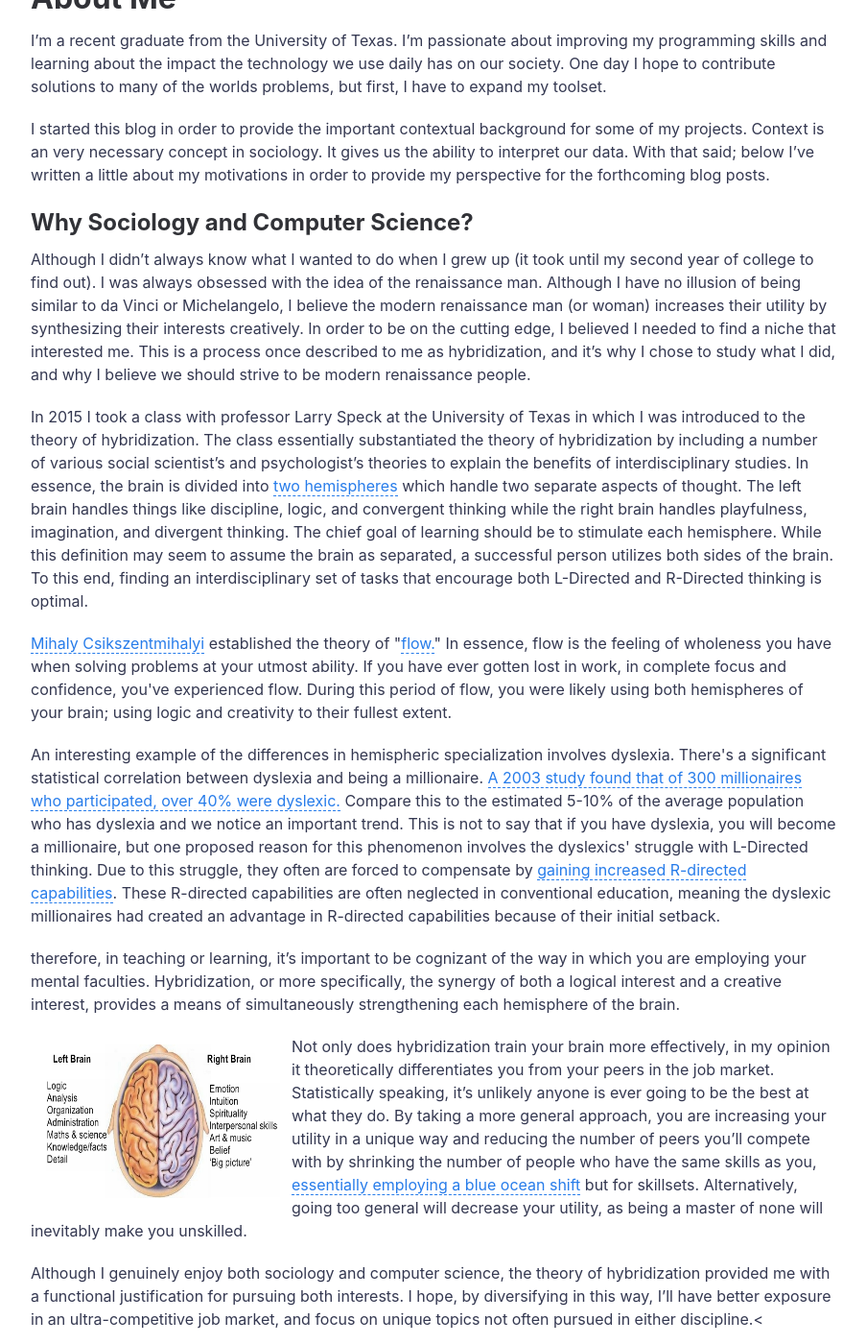
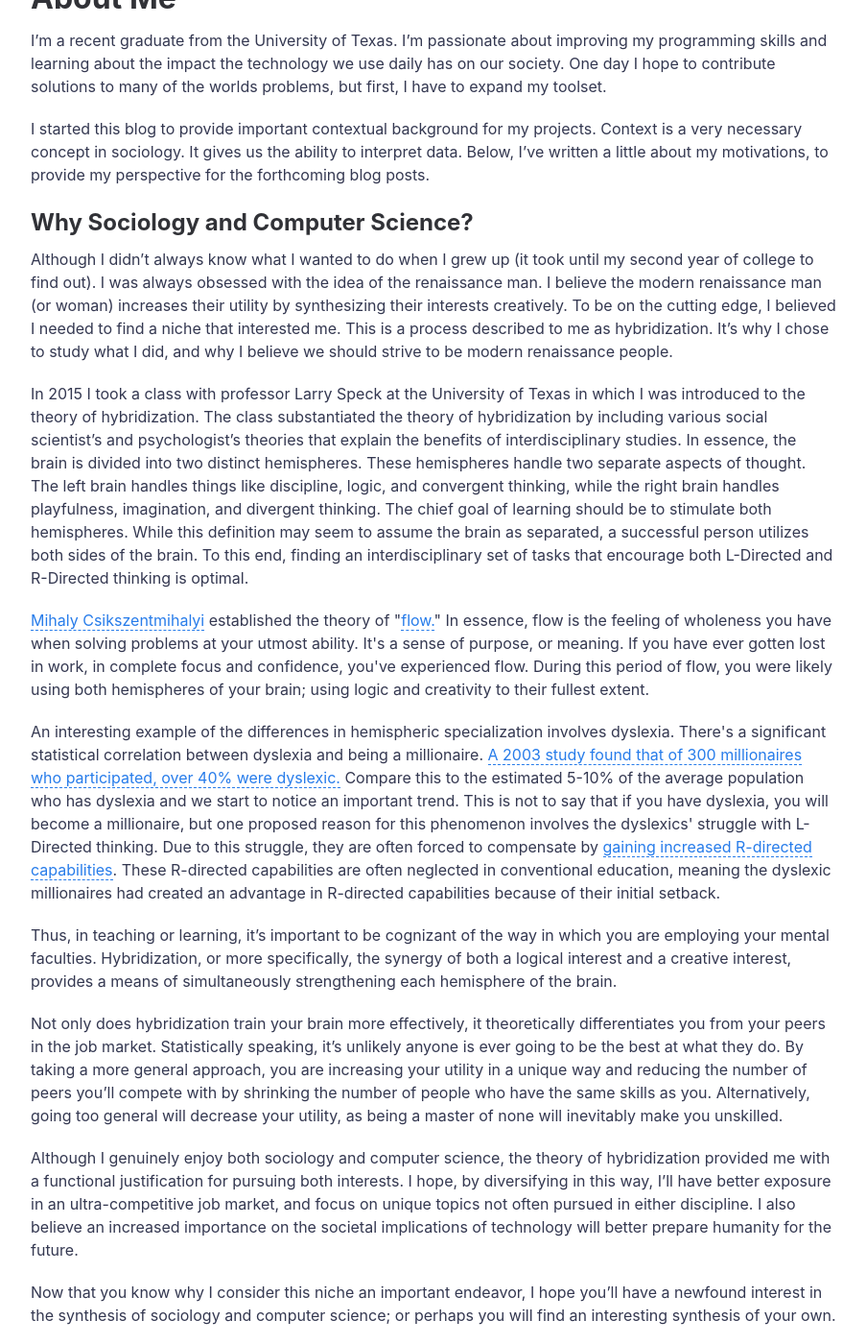
Before and after one commit to Chigg/Chigg.github.io, a Jekyll site: the page built from about.md, in a window 1280 px wide and 1400 px high, scrolled down 346 px. Shown: the whole window at 96% size, without its empty margins (188-1091 px from the left). Built offline with Jekyll 4.4.1, drawn with Linux system fonts in a browser that asks for light colours; some of the changed text lies outside the part shown.

Commit message:
fixed some typos

```diff
--- a/about.md
+++ b/about.md
@@ -6,25 +6,22 @@
 # About Me
 I'm a recent graduate from the University of Texas. I'm passionate about improving my programming skills and learning about the impact the technology we use daily has on our society. One day I hope to contribute solutions to many of the worlds problems, but first, I have to expand my toolset.
 
-I started this blog in order to provide the important contextual background for some of my projects. Context is an very necessary concept in sociology. It gives us the ability to interpret our data. With that said; below I've written a little about my motivations in order to provide my perspective for the forthcoming blog posts.
+I started this blog to provide important contextual background for  my projects. Context is a very necessary concept in sociology. It gives us the ability to interpret data. Below, I've written a little about my motivations, to provide my perspective for the forthcoming blog posts.
 
 ## Why Sociology and Computer Science?
 
-Although I didn't always know what I wanted to do when I grew up (it took until my second year of college to find out). I was always obsessed with the idea of the renaissance man. Although I have no illusion of being similar to da Vinci or Michelangelo, I believe the modern renaissance man (or woman) increases their utility by synthesizing their interests creatively. In order to be on the cutting edge, I believed I needed to find a niche that interested me. This is a process once described to me as hybridization, and it's why I chose to study what I did, and why I believe we should strive to be modern renaissance people.
+Although I didn't always know what I wanted to do when I grew up (it took until my second year of college to find out). I was always obsessed with the idea of the renaissance man. I believe the modern renaissance man (or woman) increases their utility by synthesizing their interests creatively. To be on the cutting edge, I believed I needed to find a niche that interested me. This is a process described to me as hybridization. It's why I chose to study what I did, and why I believe we should strive to be modern renaissance people.
 
-  In 2015 I took a class with professor Larry Speck at the University of Texas in which I was introduced to the theory of hybridization. The class essentially substantiated the theory of hybridization by including a number of various social scientist's and psychologist's theories to explain the benefits of interdisciplinary studies. In essence, the brain is divided into <a href = "http://brainmadesimple.com/left-and-right-hemispheres.html"> two hemispheres</a> which handle two separate aspects of thought. The left brain handles things like discipline, logic, and convergent thinking while the right brain handles playfulness, imagination, and divergent thinking. The chief goal of learning should be to stimulate each hemisphere. While this definition may seem to assume the brain as separated, a successful person utilizes both sides of the brain. To this end, finding an interdisciplinary set of tasks that encourage both L-Directed and R-Directed thinking is optimal.
+  In 2015 I took a class with professor Larry Speck at the University of Texas in which I was introduced to the theory of hybridization. The class substantiated the theory of hybridization by including various social scientist's and psychologist's theories that explain the benefits of interdisciplinary studies. In essence, the brain is divided into two distinct hemispheres. These hemispheres handle two separate aspects of thought. The left brain handles things like discipline, logic, and convergent thinking, while the right brain handles playfulness, imagination, and divergent thinking. The chief goal of learning should be to stimulate both hemispheres. While this definition may seem to assume the brain as separated, a successful person utilizes both sides of the brain. To this end, finding an interdisciplinary set of tasks that encourage both L-Directed and R-Directed thinking is optimal.
 
-  <p><a href= "https://en.wikipedia.org/wiki/Mihaly_Csikszentmihalyi"> Mihaly Csikszentmihalyi</a> established the theory of "<a href= "https://www.amazon.com/Flow-Psychology-Experience-Perennial-Classics/dp/0061339202">flow.</a>" In essence, flow is the feeling of wholeness you have when solving problems at your utmost ability. If you have ever gotten lost in work, in complete focus and confidence, you've experienced flow. During this period of flow, you were likely using both hemispheres of your brain; using logic and creativity to their fullest extent.</p>
+  <p><a href= "https://en.wikipedia.org/wiki/Mihaly_Csikszentmihalyi"> Mihaly Csikszentmihalyi</a> established the theory of "<a href= "https://www.amazon.com/Flow-Psychology-Experience-Perennial-Classics/dp/0061339202">flow.</a>" In essence, flow is the feeling of wholeness you have when solving problems at your utmost ability. It's a sense of purpose, or meaning. If you have ever gotten lost in work, in complete focus and confidence, you've experienced flow. During this period of flow, you were likely using both hemispheres of your brain; using logic and creativity to their fullest extent.</p>
 
-  <p>An interesting example of the differences in hemispheric specialization involves dyslexia. There's a significant statistical correlation between dyslexia and being a millionaire. <a href = "http://www.ldonline.org/article/5665/"> A 2003 study found that of 300 millionaires who participated, over 40% were dyslexic.</a> Compare this to the estimated 5-10% of the average population who has dyslexia and we notice an important trend. This is not to say that if you have dyslexia, you will become a millionaire, but one proposed reason for this phenomenon involves the dyslexics' struggle with L-Directed thinking. Due to this struggle, they often are forced to compensate by <a href="https://blog.dyslexia.com/research-right-brain-strategies/">gaining increased R-directed capabilities</a>. These R-directed capabilities are often neglected in conventional education, meaning the dyslexic millionaires had created an advantage in R-directed capabilities because of their initial setback.</p>
+  <p>An interesting example of the differences in hemispheric specialization involves dyslexia. There's a significant statistical correlation between dyslexia and being a millionaire. <a href = "http://www.ldonline.org/article/5665/"> A 2003 study found that of 300 millionaires who participated, over 40% were dyslexic.</a> Compare this to the estimated 5-10% of the average population who has dyslexia and we start to notice an important trend. This is not to say that if you have dyslexia, you will become a millionaire, but one proposed reason for this phenomenon involves the dyslexics' struggle with L-Directed thinking. Due to this struggle, they are often forced to compensate by <a href="https://blog.dyslexia.com/research-right-brain-strategies/">gaining increased R-directed capabilities</a>. These R-directed capabilities are often neglected in conventional education, meaning the dyslexic millionaires had created an advantage in R-directed capabilities because of their initial setback.</p>
 
-  therefore, in teaching or learning, it's important to be cognizant of the way in which you are employing your mental faculties. Hybridization, or more specifically, the synergy of both a logical interest and a creative interest, provides a means of simultaneously strengthening each hemisphere of the brain.
+  Thus, in teaching or learning, it's important to be cognizant of the way in which you are employing your mental faculties. Hybridization, or more specifically, the synergy of both a logical interest and a creative interest, provides a means of simultaneously strengthening each hemisphere of the brain.
 
+Not only does hybridization train your brain more effectively, it theoretically differentiates you from your peers in the job market. Statistically speaking, it's unlikely anyone is ever going to be the best at what they do. By taking a more general approach, you are increasing your utility in a unique way and reducing the number of peers you'll compete with by shrinking the number of people who have the same skills as you. Alternatively, going too general will decrease your utility, as being a master of none will inevitably make you unskilled.
 
-<img src="{{ "/images/pic05.jpg" | absolute_url }}" alt="left brain / right brain" style = "width:30%;height:10%;" align = "left" hspace= "10" vspace= "10" />
+Although I genuinely enjoy both sociology and computer science, the theory of hybridization provided me with a functional justification for pursuing both interests. I hope, by diversifying in this way, I'll have better exposure in an ultra-competitive job market, and focus on unique topics not often pursued in either discipline. I also believe an increased importance on the societal implications of technology will better prepare humanity for the future.
 
-Not only does hybridization train your brain more effectively, in my opinion it theoretically differentiates you from your peers in the job market. Statistically speaking, it's unlikely anyone is ever going to be the best at what they do. By taking a more general approach, you are increasing your utility in a unique way and reducing the number of peers you'll compete with by shrinking the number of people who have the same skills as you, <a href="https://en.wikipedia.org/wiki/Blue_Ocean_Strategy">essentially employing a blue ocean shift</a> but for skillsets. Alternatively, going too general will decrease your utility, as being a master of none will inevitably make you unskilled.
-
-Although I genuinely enjoy both sociology and computer science, the theory of hybridization provided me with a functional justification for pursuing both interests. I hope, by diversifying in this way, I'll have better exposure in an ultra-competitive job market, and focus on unique topics not often pursued in either discipline.<
-
-Now that you know why I consider this niche an important endeavor, I hope you'll have a newfound interest in the synthesis of sociology and computer science or maybe find an interesting synthesis of your own.
+Now that you know why I consider this niche an important endeavor, I hope you'll have a newfound interest in the synthesis of sociology and computer science; or perhaps you will find an interesting synthesis of your own.
```
